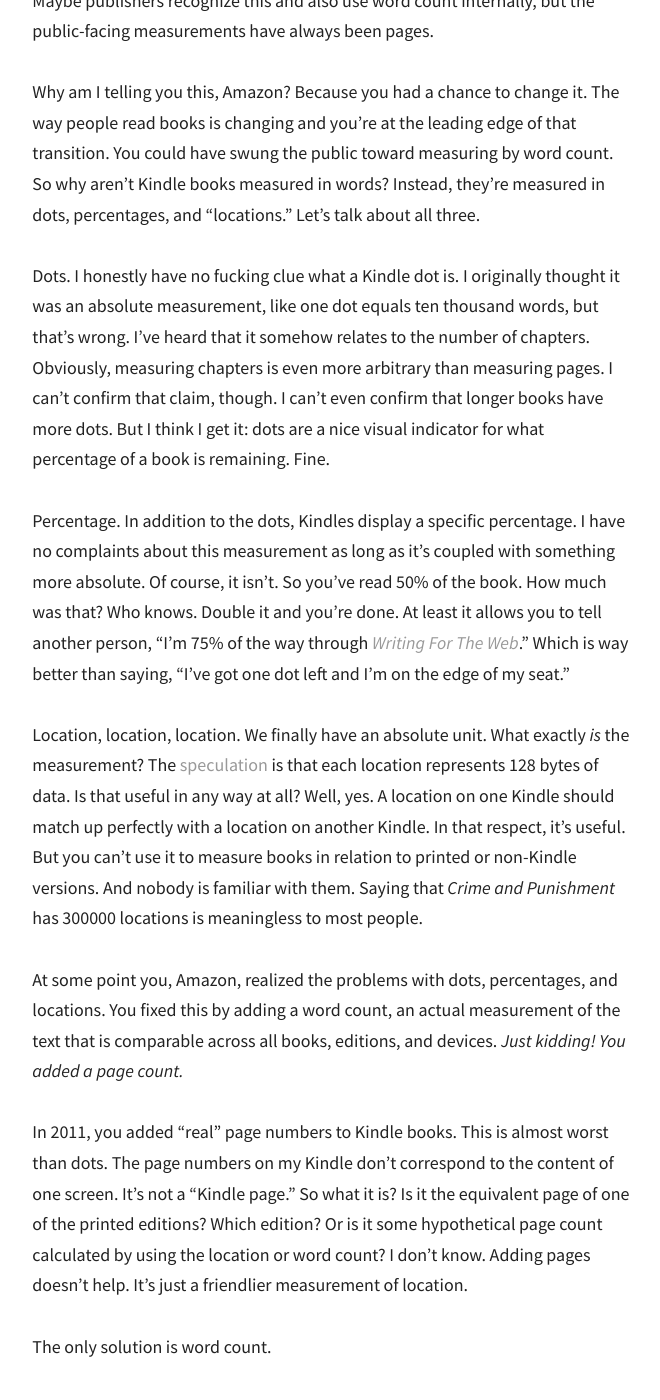
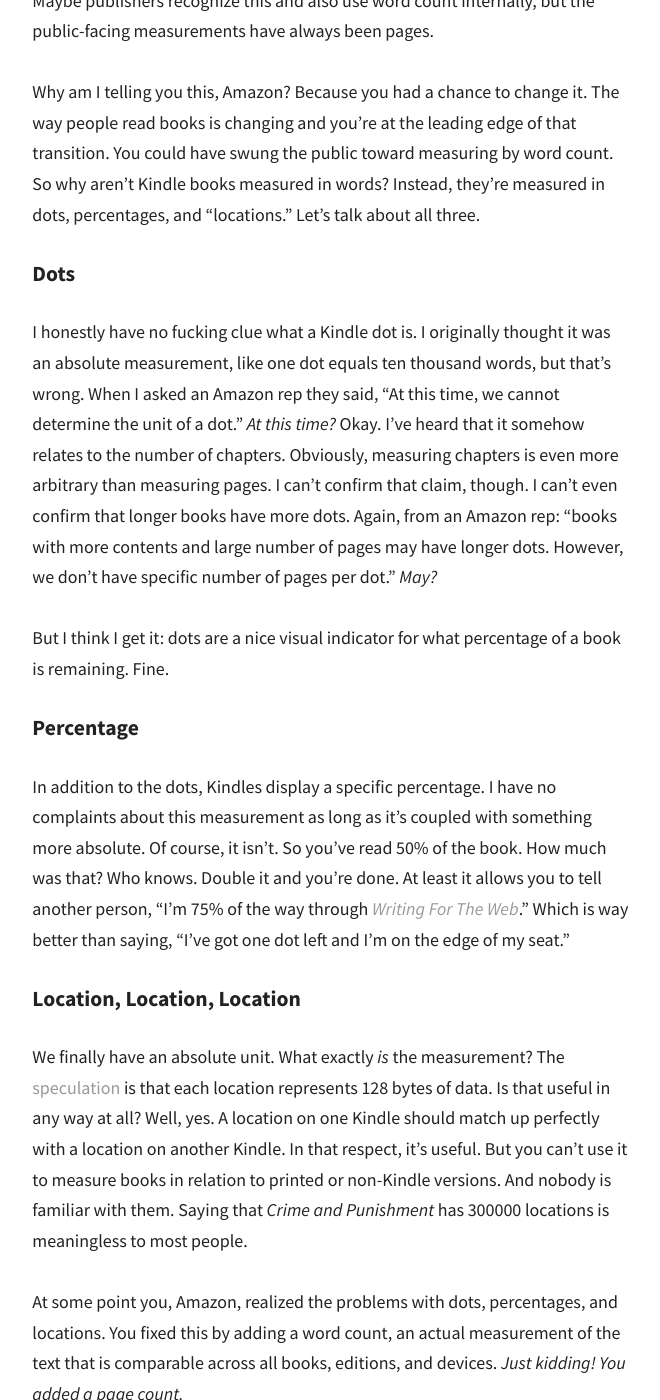
Before and after one commit to moyer/moyer.github.com, a Jekyll site: the page built from everyday/_posts/2013-10-08-on-measuring-book-length.md, in a window 1280 px wide and 1400 px high, scrolled down 856 px. Shown: the whole window, without its empty margins (308-968 px from the left). Built offline with Jekyll 4.4.1, drawn with Linux system fonts in a browser that asks for light colours; Markdown is read by kramdown in place of the engine named in the settings.

Commit message:
edits "Regarding Book Length"

```diff
--- a/everyday/_posts/2013-10-08-on-measuring-book-length.md
+++ b/everyday/_posts/2013-10-08-on-measuring-book-length.md
@@ -18,11 +18,19 @@
 
 Why am I telling you this, Amazon? Because you had a chance to change it. The way people read books is changing and you're at the leading edge of that transition. You could have swung the public toward measuring by word count. So why aren't Kindle books measured in words? Instead, they're measured in dots, percentages, and "locations." Let's talk about all three.
 
-Dots. I honestly have no fucking clue what a Kindle dot is. I originally thought it was an absolute measurement, like one dot equals ten thousand words, but that's wrong. I've heard that it somehow relates to the number of chapters. Obviously, measuring chapters is even more arbitrary than measuring pages. I can't confirm that claim, though. I can't even confirm that longer books have more dots. But I think I get it: dots are a nice visual indicator for what percentage of a book is remaining. Fine.
+## Dots
 
-Percentage. In addition to the dots, Kindles display a specific percentage. I have no complaints about this measurement as long as it's coupled with something more absolute. Of course, it isn't. So you've read 50% of the book. How much was that? Who knows. Double it and you're done. At least it allows you to tell another person, "I'm 75% of the way through *[Writing For The Web](http://www.amazon.com/Writing-For-The-Web-ebook/dp/B00ELAG856)*." Which is way better than saying, "I've got one dot left and I'm on the edge of my seat."
+I honestly have no fucking clue what a Kindle dot is. I originally thought it was an absolute measurement, like one dot equals ten thousand words, but that's wrong. When I asked an Amazon rep they said, “At this time, we cannot determine the unit of a dot.” *At this time?* Okay. I've heard that it somehow relates to the number of chapters. Obviously, measuring chapters is even more arbitrary than measuring pages. I can't confirm that claim, though. I can't even confirm that longer books have more dots. Again, from an Amazon rep: “books with more contents and large number of pages may have longer dots. However, we don't have specific number of pages per dot.” *May?*
 
-Location, location, location. We finally have an absolute unit. What exactly *is* the measurement? The [speculation](http://www.quora.com/Kindle/What-does-one-Kindle-location-unit-represent) is that each location represents 128 bytes of data. Is that useful in any way at all? Well, yes. A location on one Kindle should match up perfectly with a location on another Kindle. In that respect, it's useful. But you can't use it to measure books in relation to printed or non-Kindle versions. And nobody is familiar with them. Saying that *Crime and Punishment* has 300000 locations is meaningless to most people.
+But I think I get it: dots are a nice visual indicator for what percentage of a book is remaining. Fine.
+
+## Percentage
+
+In addition to the dots, Kindles display a specific percentage. I have no complaints about this measurement as long as it's coupled with something more absolute. Of course, it isn't. So you've read 50% of the book. How much was that? Who knows. Double it and you're done. At least it allows you to tell another person, "I'm 75% of the way through *[Writing For The Web](http://www.amazon.com/Writing-For-The-Web-ebook/dp/B00ELAG856)*." Which is way better than saying, "I've got one dot left and I'm on the edge of my seat."
+
+## Location, Location, Location
+
+We finally have an absolute unit. What exactly *is* the measurement? The [speculation](http://www.quora.com/Kindle/What-does-one-Kindle-location-unit-represent) is that each location represents 128 bytes of data. Is that useful in any way at all? Well, yes. A location on one Kindle should match up perfectly with a location on another Kindle. In that respect, it's useful. But you can't use it to measure books in relation to printed or non-Kindle versions. And nobody is familiar with them. Saying that *Crime and Punishment* has 300000 locations is meaningless to most people.
 
 At some point you, Amazon, realized the problems with dots, percentages, and locations. You fixed this by adding a word count, an actual measurement of the text that is comparable across all books, editions, and devices. *Just kidding! You added a page count.*
 
```
